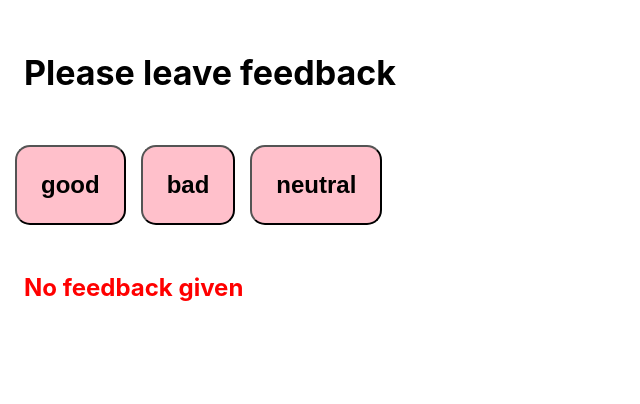
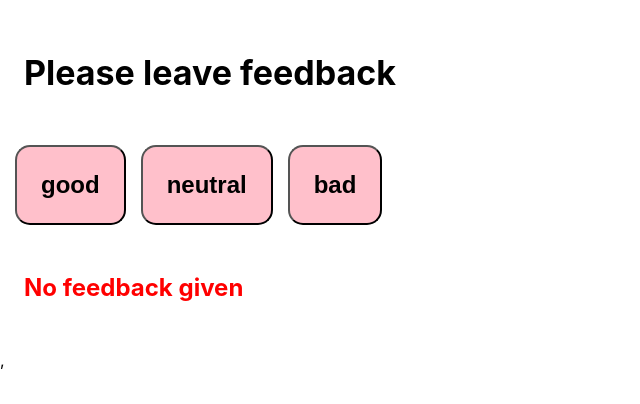
Before and after one commit to MarynaSkyba/goit-react-hw-04-hooks-feedback, a React (Create React App) app: page / in a window 1280 px wide. Shown: the top 404 px of the page, without its empty margins (0-640 px from the left). Built offline with nearby package versions, Linux system fonts and the light colour scheme.

Commit message:
add hooks

```diff
--- a/package.json
+++ b/package.json
@@ -1,8 +1,8 @@
 {
-  "name": "goit-react-hw-02-feedback",
+  "name": "goit-react-hw-04-hooks-feedback",
   "version": "0.1.0",
   "private": true,
-  "homepage": "https://marynaskyba.github.io/goit-react-hw-02-feedback",
+  "homepage": "https://marynaskyba.github.io/goit-react-hw-04-hooks-feedback",
   "dependencies": {
     "@emotion/react": "^11.4.1",
     "@emotion/styled": "^11.3.0",
--- a/src/components/App.js
+++ b/src/components/App.js
@@ -1,44 +1,44 @@
-import React, { Component } from 'react';
+import React, { useState } from 'react';
 import Statistics from './Statistics/Statistics';
-import FeedbackOptions from './FeedbackOptions/FeedbackOptions';
+import FeedbackOptions from './FeedBackOptions/FeedbackOptions';
 import Section from './Sections/Section';
 import Notification from './Notification/Notification';
 
-class App extends Component {
-  state = {
-    good: 0,
-    neutral: 0,
-    bad: 0,
+export default function App() {
+  const [good, setGood] = useState(0);
+  const [neutral, setNeutral] = useState(0);
+  const [bad, setBad] = useState(0);
+
+  const handleIncrement = feedback => {
+    switch (feedback) {
+      case 'good':
+        setGood(state => state + 1);
+        break;
+      case 'neutral':
+        setNeutral(state => state + 1);
+        break;
+      case 'bad':
+        setBad(state => state + 1);
+        break;
+      default:
+        console.log('Invalid feedback type');
+    }
   };
 
-  handleIncrement = option => {
-    this.setState(prevState => {
-      return {
-        [option]: prevState[option] + 1,
-      };
-    });
-  };
-
-  countTotalFeedback = () => {
-    const { good, bad, neutral } = this.state;
+  const countTotalFeedback = () => {
     return good + bad + neutral;
   };
 
-  countPositiveFeedbackPercentage = () => {
-    const { good, bad, neutral } = this.state;
+  const countPositiveFeedbackPercentage = () => {
     const total = good + bad + neutral;
     return Math.round((good * 100) / total);
   };
 
-  render() {
-    const { good, bad, neutral } = this.state;
+  const options = Object.keys({ good, neutral, bad });
   return (
     <div>
       <Section title="Please leave feedback">
-          <FeedbackOptions
-            options={['good', 'bad', 'neutral']}
-            onLeaveFeedback={this.handleIncrement}
-          />
+        <FeedbackOptions options={options} onLeaveFeedback={handleIncrement} />
       </Section>
       {good || bad || neutral > 0 ? (
         <Section title="Statistic">
@@ -46,8 +46,8 @@ class App extends Component {
             good={good}
             neutral={neutral}
             bad={bad}
-              total={this.countTotalFeedback()}
-              positivePercentage={this.countPositiveFeedbackPercentage()}
+            total={countTotalFeedback()}
+            positivePercentage={countPositiveFeedbackPercentage()}
           />
         </Section>
       ) : (
@@ -56,6 +56,3 @@ class App extends Component {
     </div>
   );
 }
-}
-
-export default App;
--- a/src/components/FeedBackOptions/FeedbackOptions.styled.jsx
+++ b/src/components/FeedBackOptions/FeedbackOptions.styled.jsx
@@ -8,6 +8,7 @@ font-size: 24px;
   border-radius: 15px;
   color: black;
   font-weight: bold;
+  cursor: pointer;
   &:hover {
     color: grey;
   }
--- a/src/index.js
+++ b/src/index.js
@@ -5,7 +5,7 @@ import App from './components/App';
 
 ReactDOM.render(
   <React.StrictMode>
-    <App />
+    <App />,
   </React.StrictMode>,
-  document.getElementById('root')
+  document.getElementById('root'),
 );
```
Also changed, not shown: src/components/FeedBackOptions/FeedbackOptions.jsx (+4 -4 lines), src/components/Notification/Notification.jsx (+5 -7 lines), src/components/Sections/Section.jsx (+9 -9 lines), src/components/Statistics/Statistics.jsx (+7 -7 lines), 1 other file (tests, documents, lock files or other folders). Lines whose indentation alone changed are shown as unchanged.
